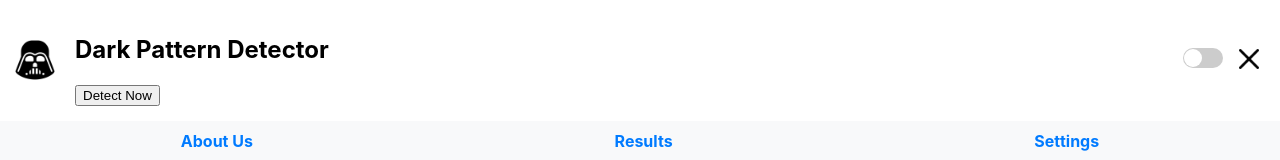
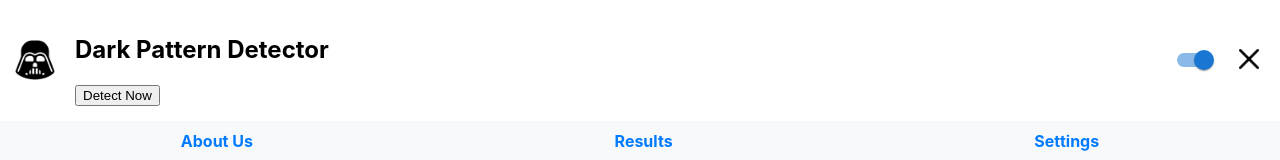
Before and after one commit to JaraR/DarkPatternDetector, a React (Create React App) app in the folder frontend/: page / in a window 1280 px wide. Shown: the top 160 px of the page. Built offline with nearby package versions, Linux system fonts and the light colour scheme.

Commit message:
Fixed switch button conflits

```diff
--- a/frontend/package.json
+++ b/frontend/package.json
@@ -3,6 +3,10 @@
   "version": "0.1.0",
   "private": true,
   "dependencies": {
+    "@emotion/react": "^11.13.3",
+    "@emotion/styled": "^11.13.0",
+    "@mui/material": "^6.1.3",
+    "@mui/x-charts": "^7.19.0",
     "@testing-library/jest-dom": "^5.17.0",
     "@testing-library/react": "^13.4.0",
     "@testing-library/user-event": "^13.5.0",
--- a/frontend/src/components/Navbar.js
+++ b/frontend/src/components/Navbar.js
@@ -2,14 +2,12 @@ import React, { useState } from "react";
 import { Link } from "react-router-dom";
 import logo from "../icons/logo.png";
 import closeIcon from "../icons/close.png";
-import Switch from "react-switch";
+// import Switch from "react-switch";
+import Switch from "@mui/material/Switch";
+
+const label = { inputProps: { "aria-label": "Switch demo" } };
 
 const Navbar = () => {
-  // state for toggling the toggle button
-  const [isToggled, setIsToggled] = useState(false);
-  const handleToggle = (checked) => {
-    setIsToggled(checked);
-  };
   //state for Close button
   const handleClose = () => {
     window.close();
@@ -35,16 +33,7 @@ const Navbar = () => {
         </div>
         <div className="toggle-close-container">
           <div>
-            <Switch
-              checked={isToggled}
-              onChange={handleToggle}
-              offColor="#ccc"
-              onColor="#E6E0E9"
-              uncheckedIcon={false}
-              checkedIcon={false}
-              height={20}
-              width={40}
-            />
+            <Switch {...label} defaultChecked />
           </div>
           <button className="close-button" onClick={handleClose}>
             <img src={closeIcon} alt="close" className="close-icon" />
```
Also changed, not shown: frontend/src/pages/EmoSteering.js (added).
